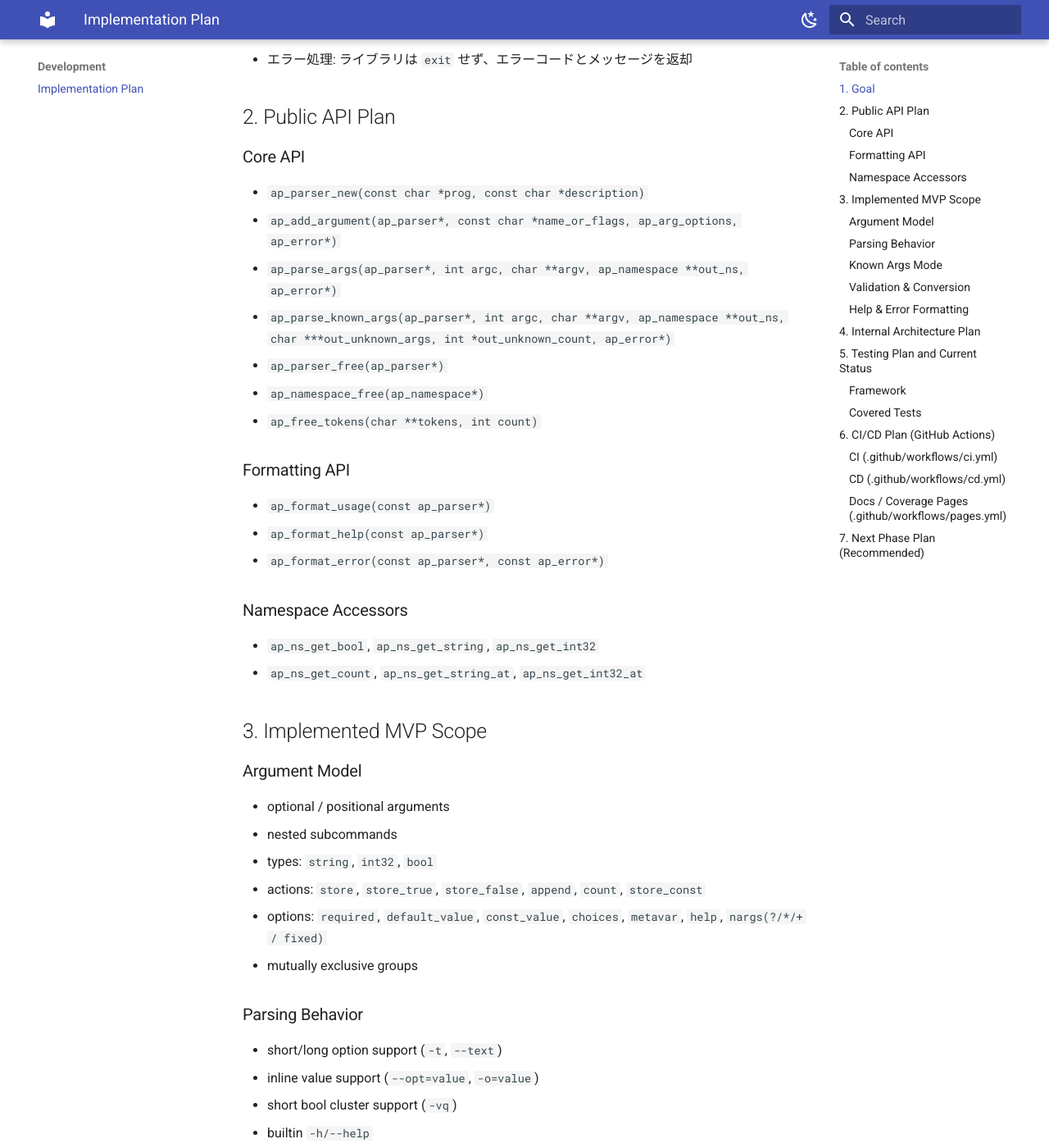
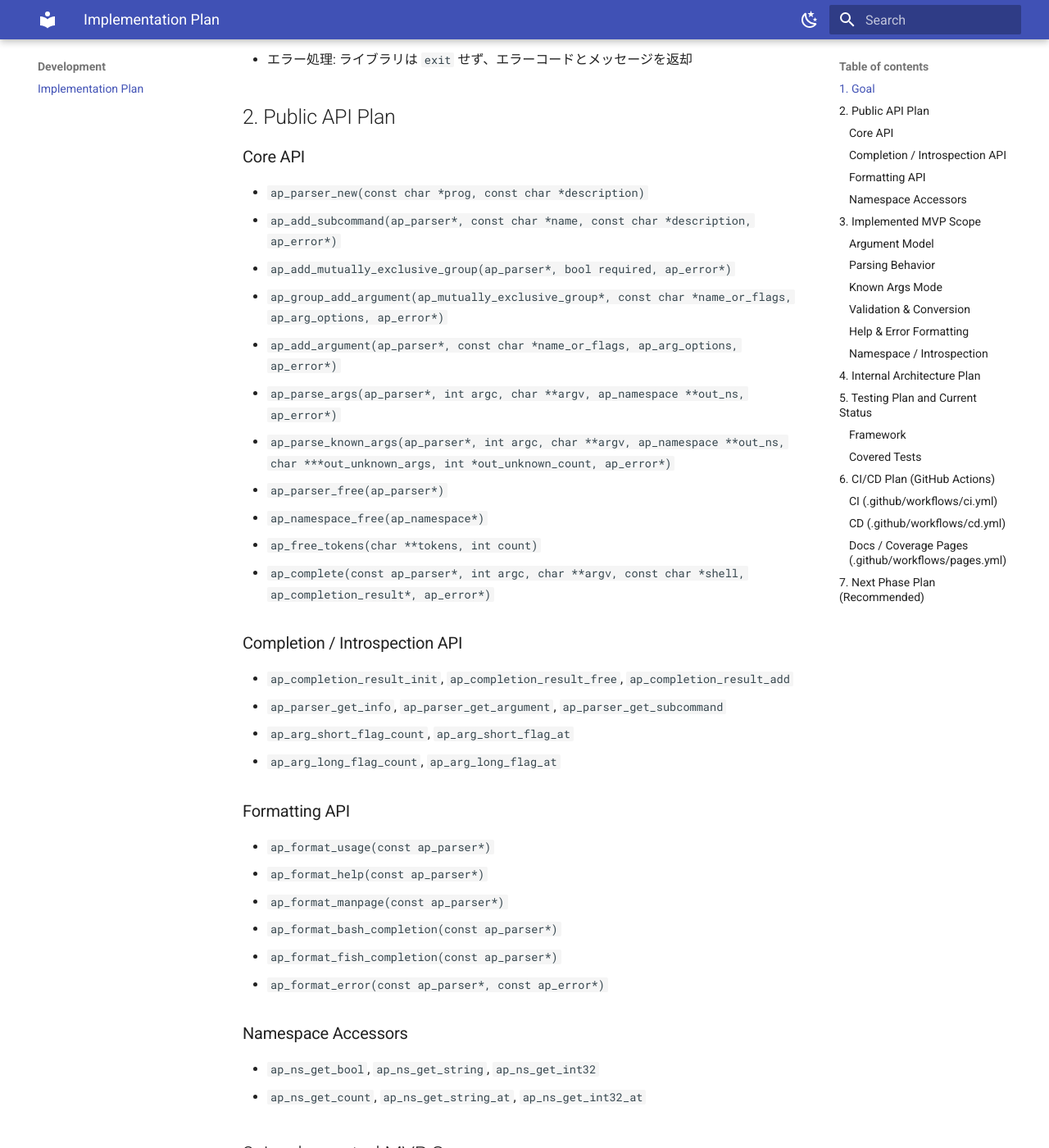
Before and after one commit to YoshihideShirai/argparse-c, an MkDocs documentation site: the page built from docs/implementation-plan.md, in a window 1280 px wide and 1400 px high, scrolled down 395 px. Shown: the whole window at 82% size. Built offline with MkDocs 1.6.1 and Material for MkDocs 9.7.7, drawn with Linux system fonts in a browser that asks for light colours; some of the changed text lies outside the part shown.

Commit message:
docs: refresh implementation plan

```diff
--- a/docs/implementation-plan.md
+++ b/docs/implementation-plan.md
@@ -11,16 +11,29 @@ Python `argparse` の主要機能を C ライブラリとして提供し、Linux
 
 ### Core API
 - `ap_parser_new(const char *prog, const char *description)`
+- `ap_add_subcommand(ap_parser*, const char *name, const char *description, ap_error*)`
+- `ap_add_mutually_exclusive_group(ap_parser*, bool required, ap_error*)`
+- `ap_group_add_argument(ap_mutually_exclusive_group*, const char *name_or_flags, ap_arg_options, ap_error*)`
 - `ap_add_argument(ap_parser*, const char *name_or_flags, ap_arg_options, ap_error*)`
 - `ap_parse_args(ap_parser*, int argc, char **argv, ap_namespace **out_ns, ap_error*)`
 - `ap_parse_known_args(ap_parser*, int argc, char **argv, ap_namespace **out_ns, char ***out_unknown_args, int *out_unknown_count, ap_error*)`
 - `ap_parser_free(ap_parser*)`
 - `ap_namespace_free(ap_namespace*)`
 - `ap_free_tokens(char **tokens, int count)`
+- `ap_complete(const ap_parser*, int argc, char **argv, const char *shell, ap_completion_result*, ap_error*)`
+
+### Completion / Introspection API
+- `ap_completion_result_init`, `ap_completion_result_free`, `ap_completion_result_add`
+- `ap_parser_get_info`, `ap_parser_get_argument`, `ap_parser_get_subcommand`
+- `ap_arg_short_flag_count`, `ap_arg_short_flag_at`
+- `ap_arg_long_flag_count`, `ap_arg_long_flag_at`
 
 ### Formatting API
 - `ap_format_usage(const ap_parser*)`
 - `ap_format_help(const ap_parser*)`
+- `ap_format_manpage(const ap_parser*)`
+- `ap_format_bash_completion(const ap_parser*)`
+- `ap_format_fish_completion(const ap_parser*)`
 - `ap_format_error(const ap_parser*, const ap_error*)`
 
 ### Namespace Accessors
@@ -34,7 +47,9 @@ Python `argparse` の主要機能を C ライブラリとして提供し、Linux
 - nested subcommands
 - types: `string`, `int32`, `bool`
 - actions: `store`, `store_true`, `store_false`, `append`, `count`, `store_const`
-- options: `required`, `default_value`, `const_value`, `choices`, `metavar`, `help`, `nargs(?/*/+ / fixed)`
+- options: `required`, `default_value`, `const_value`, `choices`, `metavar`, `help`, `dest`, `nargs(?/*/+ / fixed)`
+- completion metadata: `completion_kind`, `completion_hint`
+- dynamic completion callback: `completion_callback`, `completion_user_data`
 - mutually exclusive groups
 
 ### Parsing Behavior
@@ -64,6 +79,12 @@ Python `argparse` の主要機能を C ライブラリとして提供し、Linux
 - usage/help 生成
 - help に `choices/default/required` を表示
 - `ap_format_error` で `error + usage` を一括整形
+- manpage / bash completion / fish completion の生成
+
+### Namespace / Introspection
+- nested subcommand の leaf 名を `"subcommand"` に格納
+- nested subcommand のフルパスを `"subcommand_path"` に格納
+- parser / argument / subcommand introspection API を提供
 
 ## 4. Internal Architecture Plan
 - `lib/api.c`: 公開API、メモリ管理、統合フロー
@@ -71,6 +92,9 @@ Python `argparse` の主要機能を C ライブラリとして提供し、Linux
 - `lib/core_validate.c`: required/nargs/choices 検証
 - `lib/core_convert.c`: 型変換、namespace 構築
 - `lib/format_help.c`: usage/help/error の文字列整形補助
+- `lib/format_manpage.c`: manpage 生成
+- `lib/format_completion_bash.c`: bash completion 生成
+- `lib/format_completion_fish.c`: fish completion 生成
 - `lib/ap_internal.h`: 内部構造体・内部関数宣言
 
 ## 5. Testing Plan and Current Status
@@ -96,6 +120,11 @@ Python `argparse` の主要機能を C ライブラリとして提供し、Linux
 - format_error 出力
 - parse_known_args の unknown 回収（option/value/extra positional/`--` 以降）
 - short bool cluster (`-vq`) と不正クラスタ
+- nested subcommand の `subcommand_path`
+- parser / argument / subcommand introspection
+- dynamic completion callback と `ap_complete`
+- bash / fish completion 生成
+- manpage 生成
 
 ## 6. CI/CD Plan (GitHub Actions)
 
@@ -119,7 +148,7 @@ Python `argparse` の主要機能を C ライブラリとして提供し、Linux
 - publish: GitHub Pages (`/coverage/` で HTML レポートを公開)
 
 ## 7. Next Phase Plan (Recommended)
-- `dest` 自動生成規則の追加テスト・ドキュメント強化
+- completion callback の利用者向けガイド追加（`__complete` エントリポイント設計、shell 統合例、fallback 方針）
+- introspection / formatter API の利用例拡充（README / Getting Started / sample の相互参照整理）
 - error code/message の一貫性改善（`err.argument` の規則と文言テンプレートを固定）
-- `nargs` と unknown 回収の仕様明文化（README / API spec に binding ルールと出現順 unknown 回収を明記）
-- nested subcommands の namespace / help contract 明文化（leaf-only `subcommand` と full command path help）
+- coverage レポートをもとに境界ケースの追加テストを拡充（大きな `argc`、completion path の深いネスト、generator の quoting）
```
